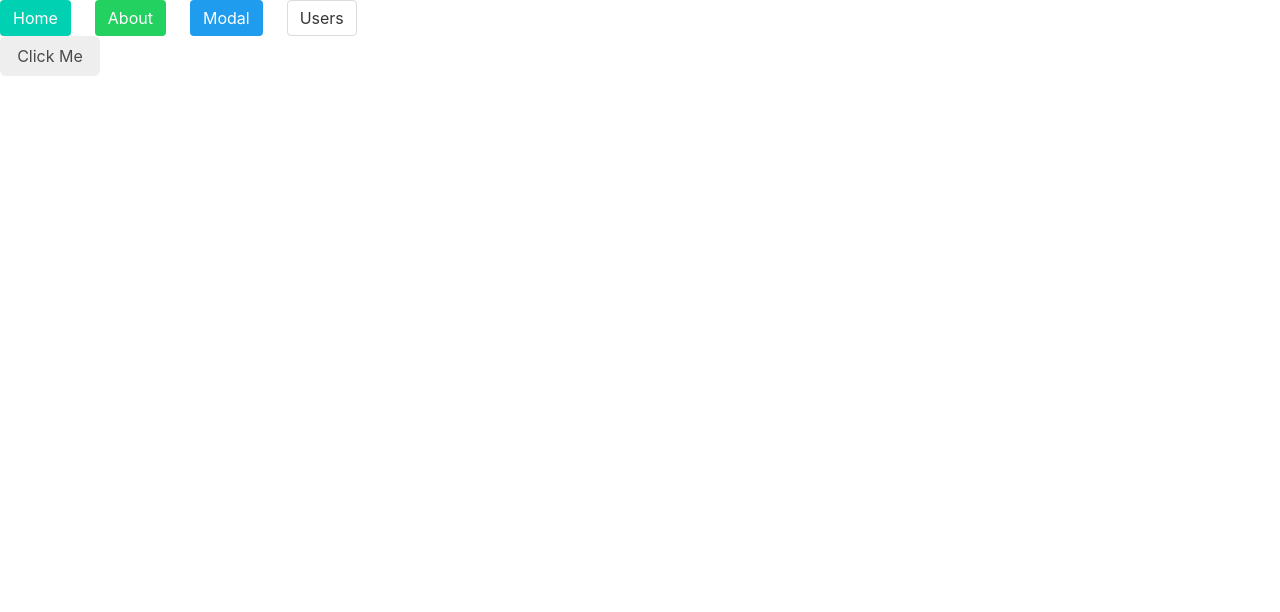
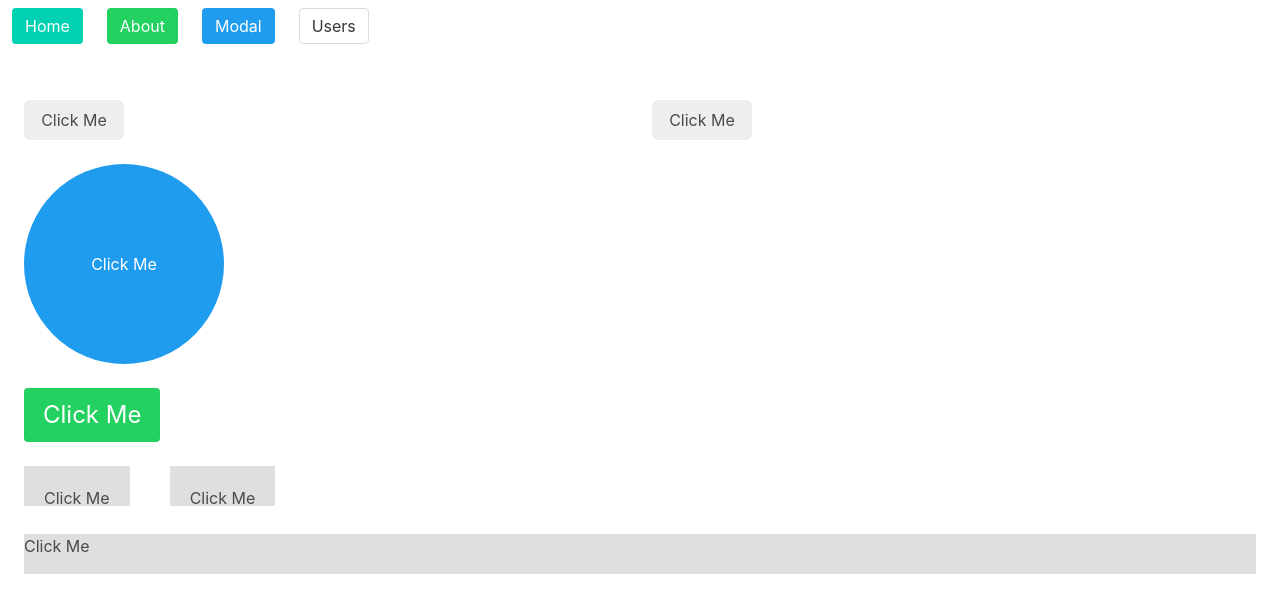
Before and after one commit to venkatesh2010/React-simple-transition, a React (Create React App) app: page /modal in a window 1280 px wide. Shown: the top 612 px of the page. Built offline with nearby package versions, Linux system fonts and the light colour scheme.

Commit message:
finished ripple btn
finished ripple btn

```diff
--- a/src/App.js
+++ b/src/App.js
@@ -7,8 +7,8 @@ export default function App() {
   return (
     <Router>
       <div>
-        <nav>
-          <ul className="columns">
+        <nav className="navbar">
+          <ul className=" navbar-item columns is-mobile">
             <li className="column is-narrow">
               <Link className="button is-primary" to="/">
                 Home
--- /dev/null
+++ b/src/components/CardStub.js
@@ -0,0 +1,28 @@
+import React from "react";
+
+export const CardStub = () => (
+  <div className="card">
+    <header className="card-header">
+      <p className="card-header-title">Component</p>
+      <a className="card-header-icon" aria-label="more options">
+        <span className="icon">
+          <i className="fas fa-angle-down" aria-hidden="true" />
+        </span>
+      </a>
+    </header>
+    <div className="card-content">
+      <div className="content">
+        Lorem ipsum dolor sit amet, consectetur adipiscing elit. Phasellus nec
+        iaculis mauris.
+        <a>@bulmaio</a>. <a>#css</a> <a>#responsive</a>
+        <br />
+        <time dateTime="2016-1-1">11:09 PM - 1 Jan 2016</time>
+      </div>
+    </div>
+    <footer className="card-footer">
+      <a className="card-footer-item">Save</a>
+      <a className="card-footer-item">Edit</a>
+      <a className="card-footer-item">Delete</a>
+    </footer>
+  </div>
+);
--- a/src/components/Modal.js
+++ b/src/components/Modal.js
@@ -1,6 +1,7 @@
 import React from "react";
 import Transition from "./Transition";
 import RippleEle from "./RippleEle";
+import { CardStub } from "./CardStub";
 
 export default class Modal extends React.Component {
   state = { showModal: false };
@@ -8,26 +9,113 @@ export default class Modal extends React.Component {
     console.log("click event fired->showModal->", this.state.showModal);
     this.setState({ showModal: !this.state.showModal });
   };
-  Btn = React.forwardRef((props, ref) => {
-    return (
+  Btn = React.forwardRef((props, ref) => (
     <div ref={ref} {...props} className="btn">
       Click Me
     </div>
-    );
-  });
+  ));
 
   render() {
     return (
-      <div>
-        <RippleEle renderEle={this.Btn} onClick={this.toggleModal} />
+      <div className="section">
+        <div className="block">
+          <div className="columns">
+            <div className="column">
+              <RippleEle
+                bgColor="#8f8f8f"
+                renderEle={this.Btn}
+                onClick={this.toggleModal}
+              />
               <Transition name="fade">
                 {this.state.showModal && (
                   <div onClick={this.toggleModal} className="overlay">
-              <div className="content"> content</div>
+                    <div className="content">
+                      <CardStub />
+                    </div>
                   </div>
                 )}
               </Transition>
             </div>
+            <div className="column">
+              <RippleEle bgColor="#8f8f8f" renderEle={this.Btn} />
+            </div>
+          </div>
+        </div>
+
+        <div className="block">
+          <RippleEle
+            renderEle={React.forwardRef((props, ref) => (
+              <button
+                ref={ref}
+                {...props}
+                className="button is-info"
+                style={{ height: 200, width: 200, borderRadius: "50%" }}
+              >
+                Click Me
+              </button>
+            ))}
+          />
+        </div>
+
+        <div className="block">
+          <RippleEle
+            time={1000}
+            renderEle={React.forwardRef((props, ref) => (
+              <button
+                ref={ref}
+                {...props}
+                className="button is-success is-large"
+              >
+                Click Me
+              </button>
+            ))}
+          />
+        </div>
+        <div className="block">
+          <RippleEle
+            time={1000}
+            renderEle={React.forwardRef((props, ref) => (
+              <div
+                ref={ref}
+                {...props}
+                style={{
+                  height: 40,
+                  backgroundColor: "#dfdfdf",
+                  display: "inline-block",
+                  padding: 20
+                }}
+              >
+                Click Me
+              </div>
+            ))}
+          />
+          <div
+            style={{
+              height: 40,
+              backgroundColor: "#dfdfdf",
+              display: "inline-block",
+              marginLeft: 40,
+              padding: 20
+            }}
+          >
+            Click Me
+          </div>
+        </div>
+        <div className="block">
+          <RippleEle
+            time={5000}
+            renderEle={React.forwardRef((props, ref) => (
+              <div
+                ref={ref}
+                {...props}
+                style={{ height: 40, backgroundColor: "#dfdfdf" }}
+              >
+                Click Me
+              </div>
+            ))}
+          />
+        </div>
+      </div>
     );
   }
 }
--- a/src/components/RippleEle.js
+++ b/src/components/RippleEle.js
@@ -1,54 +1,105 @@
 import React from "react";
-
+const innerStyle = {
+  top: 0,
+  position: "absolute",
+  height: 0,
+  width: 0,
+  borderRadius: "50%",
+  left: 0
+};
+const outerStyle = {
+  position: "relative",
+  overflow: "hidden"
+};
+// const timingFunction = "cubic-bezier(.12,1.15,.83,1.39)";
+const timingFunction = "linear";
 export default class RippleEle extends React.PureComponent {
   timeout = 0;
   state = {
-    style: {
-      position: "absolute",
-      top: 0,
-      left: 0,
-      overflow: "hidden",
-      display: "none",
-      height: "100%",
-      width: "100%",
-      backgroundColor: "blue"
-    },
-    innerStyle: {
-      top: 0,
-      position: "absolute",
-      left: 0
-    }
+    style: outerStyle,
+    innerStyle: innerStyle,
+    show: false
   };
   onClick = (...args) => {
     if (this.timeout) return;
     this.placeAnimatedDivOnTop(args[0]);
     this.timout = setTimeout(() => {
-      this.props.onClick(...args);
+      this.props.onClick && this.props.onClick(...args);
       this.timeout = 0;
-    }, 300);
+    }, this.props.time);
   };
   placeAnimatedDivOnTop = e => {
-    let { pageX, pageY } = e;
-    let rect = this.el.getBoundingClientRect();
-    console.log(rect.top, pageX, pageY);
-    this.setState({ style: { ...this.state.style, display: "block" } });
+    const { pageX, pageY } = e;
+    const X = pageX - window.scrollX;
+    const Y = pageY - window.scrollY;
+    const { top, left, width, height } = this.ele.getBoundingClientRect();
+    const { borderRadius, display: d } = window.getComputedStyle(this.ele);
+    const display = d.indexOf("inline") > -1 ? "inline-flex" : "block";
+    // console.log(top, pageY, left, pageX);
+    const a = Math.max(Y - top, height + top - Y);
+    const b = Math.max(X - left, width + left - X);
+    const rippleRadius = Math.sqrt(a * a + b * b);
+    this.setState({
+      style: { ...this.state.style, borderRadius, height, width, display },
+      innerStyle: {
+        ...this.state.innerStyle,
+        top: Y - top,
+        left: X - left,
+        opacity: 0.5,
+        transform: "translate3d(0,0,0)",
+        transition: `width ${this.props.time}ms ${timingFunction},opacity ${
+          this.props.time
+        }ms cubic-bezier(1,0,.99,.13), height ${
+          this.props.time
+        }ms ${timingFunction},transform ${this.props.time}ms ${timingFunction}`
+      },
+      show: true
+    });
     setTimeout(() => {
-      this.setState({ style: { ...this.state.style, display: "none" } });
-    }, 300);
+      this.setState({
+        innerStyle: {
+          ...this.state.innerStyle,
+          width: rippleRadius * 2,
+          height: rippleRadius * 2,
+          opacity: 0,
+          transform: `translate3d(-${rippleRadius}px,-${rippleRadius}px,0)`
+        }
+      });
+    }, 0);
+    setTimeout(() => {
+      this.setState({
+        innerStyle: innerStyle,
+        style: outerStyle,
+        show: false
+      });
+    }, this.props.time);
   };
 
   render = () => {
     let RenderEle = this.props.renderEle;
+    const r = (
+      <RenderEle
+        key={this.state.show}
+        ref={ele => (this.ele = ele)}
+        onClick={this.onClick}
+      />
+    );
+    if (!this.state.show) return r;
     return (
-      <div
-        style={{ position: "relative", display: "inline-block" }}
-        ref={el => (this.el = el)}
-      >
-        <RenderEle onClick={this.onClick} />
-        <div style={this.state.style}>
-          <div style={this.state.innerStyle} />
-        </div>
+      <div style={this.state.style}>
+        {r}
+        <div
+          style={{
+            ...this.state.innerStyle,
+            backgroundColor: this.props.bgColor
+          }}
+        />
       </div>
     );
   };
 }
+
+RippleEle.defaultProps = {
+  bgColor: "black",
+  time: 300
+};
```
Lines whose indentation alone changed are shown as unchanged.
